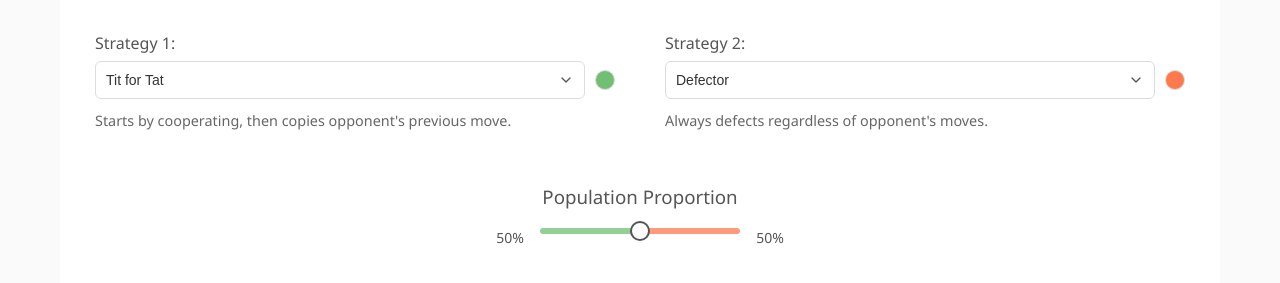
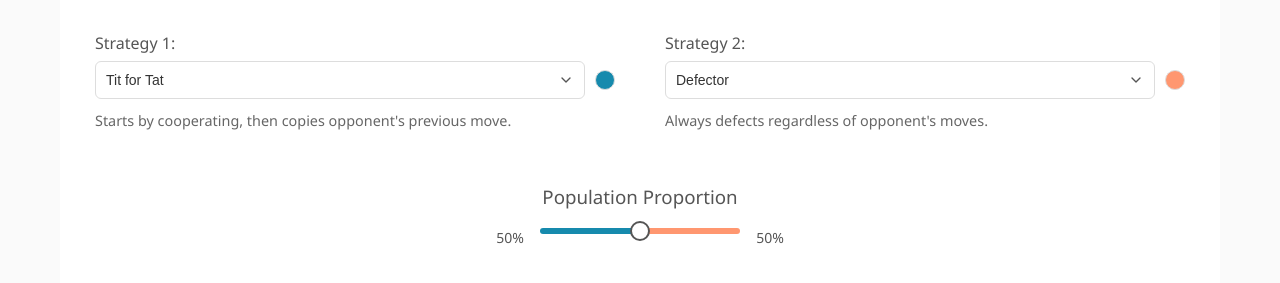
Before and after one commit to saha-raj/prisoners-dilemma, a plain HTML site: page index.html in a window 1280 px wide. Shown: the part 159-442 px from the top of the page. Drawn offline with nearby package versions, Linux system fonts and the light colour scheme.

Commit message:
Update color scheme with new vibrant palette for strategies

```diff
--- a/css/styles.css
+++ b/css/styles.css
@@ -68,11 +68,11 @@ section {
 }
 
 .strategy1-color {
-    background-color: rgba(76, 175, 80, 0.8);
+    background-color: #168aad; /* Tit for Tat - default strategy 1 */
 }
 
 .strategy2-color {
-    background-color: rgba(255, 87, 34, 0.8);
+    background-color: #ff9770; /* Defector - default strategy 2 */
 }
 
 .strategy-description {
--- a/js/main.js
+++ b/js/main.js
@@ -13,6 +13,8 @@ document.addEventListener('DOMContentLoaded', function() {
     const strategy2Select = document.getElementById('strategy2');
     const strategy1Description = document.getElementById('strategy1-description');
     const strategy2Description = document.getElementById('strategy2-description');
+    const strategy1Color = document.querySelector('.strategy1-color');
+    const strategy2Color = document.querySelector('.strategy2-color');
     const populationSizeInput = document.getElementById('population-size');
     const populationSizeValue = document.getElementById('population-size-value');
     const totalGamesInput = document.getElementById('total-games');
@@ -28,6 +30,17 @@ document.addEventListener('DOMContentLoaded', function() {
     const proportionSlider = document.getElementById('proportion-slider');
     const proportionLabelLeft = document.getElementById('proportion-label-left');
     const proportionLabelRight = document.getElementById('proportion-label-right');
+
+    // Strategy colors
+    const strategyColors = {
+        'cooperator': '#06d6a0',
+        'defector': '#ff9770',
+        'tit-for-tat': '#168aad',
+        'random': '#f72585',
+        'grudger': '#9b5de5',
+        'detective': '#565264',
+        'pavlov': '#fcca46'
+    };
 
     // Current proportion value (0.5 = 50% for each strategy)
     let currentProportion = 0.5;
@@ -50,13 +63,17 @@ document.addEventListener('DOMContentLoaded', function() {
         proportionLabelLeft.textContent = `${Math.round(proportion * 100)}%`;
         proportionLabelRight.textContent = `${Math.round((1 - proportion) * 100)}%`;
 
-        // Update slider background dynamically
+        // Get current strategy colors
+        const leftColor = strategyColors[strategy1Select.value];
+        const rightColor = strategyColors[strategy2Select.value];
+
+        // Update slider background dynamically with actual strategy colors
         const percent = proportion * 100;
         proportionSlider.style.background = `linear-gradient(to right,
-            rgba(76, 175, 80, 0.6) 0%,
-            rgba(76, 175, 80, 0.6) ${percent}%,
-            rgba(255, 87, 34, 0.6) ${percent}%,
-            rgba(255, 87, 34, 0.6) 100%)`;
+            ${leftColor} 0%,
+            ${leftColor} ${percent}%,
+            ${rightColor} ${percent}%,
+            ${rightColor} 100%)`;
     }
 
     // Strategy descriptions
@@ -99,11 +116,19 @@ document.addEventListener('DOMContentLoaded', function() {
     // Update strategy descriptions when selections change
     strategy1Select.addEventListener('change', function() {
         strategy1Description.textContent = strategyDescriptions[this.value];
+        strategy1Color.style.backgroundColor = strategyColors[this.value];
+        updateProportionControl(currentProportion); // Update slider colors
     });
 
     strategy2Select.addEventListener('change', function() {
         strategy2Description.textContent = strategyDescriptions[this.value];
+        strategy2Color.style.backgroundColor = strategyColors[this.value];
+        updateProportionControl(currentProportion); // Update slider colors
     });
+
+    // Initialize color indicators with default selected strategies
+    strategy1Color.style.backgroundColor = strategyColors[strategy1Select.value];
+    strategy2Color.style.backgroundColor = strategyColors[strategy2Select.value];
 
     // Start tournament button click handler
     startButton.addEventListener('click', function() {
--- a/js/visualization.js
+++ b/js/visualization.js
@@ -27,8 +27,26 @@ class SimulationVisualizer {
         this.minScore = 0;  // Default min score for y-axis
         this.maxScore = 50; // Default max score for y-axis
 
-        // Color scale for different strategies
-        this.colorScale = d3.scaleOrdinal(d3.schemeCategory10);
+        // Set up color scale for strategies
+        this.colorScale = d3.scaleOrdinal()
+            .domain([
+                'Cooperator',
+                'Defector',
+                'Tit for Tat',
+                'Random',
+                'Grudger',
+                'Detective',
+                'Pavlov'
+            ])
+            .range([
+                '#06d6a0', // Cooperator - specified
+                '#ff9770', // Defector - specified
+                '#168aad', // Tit for Tat - specified
+                '#f72585', // Random - specified
+                '#9b5de5', // Grudger - specified
+                '#565264', // Detective - specified
+                '#fcca46'  // Pavlov - specified
+            ]);
 
         // Initialize the SVG
         this.svg = this.container.append('svg')
```
